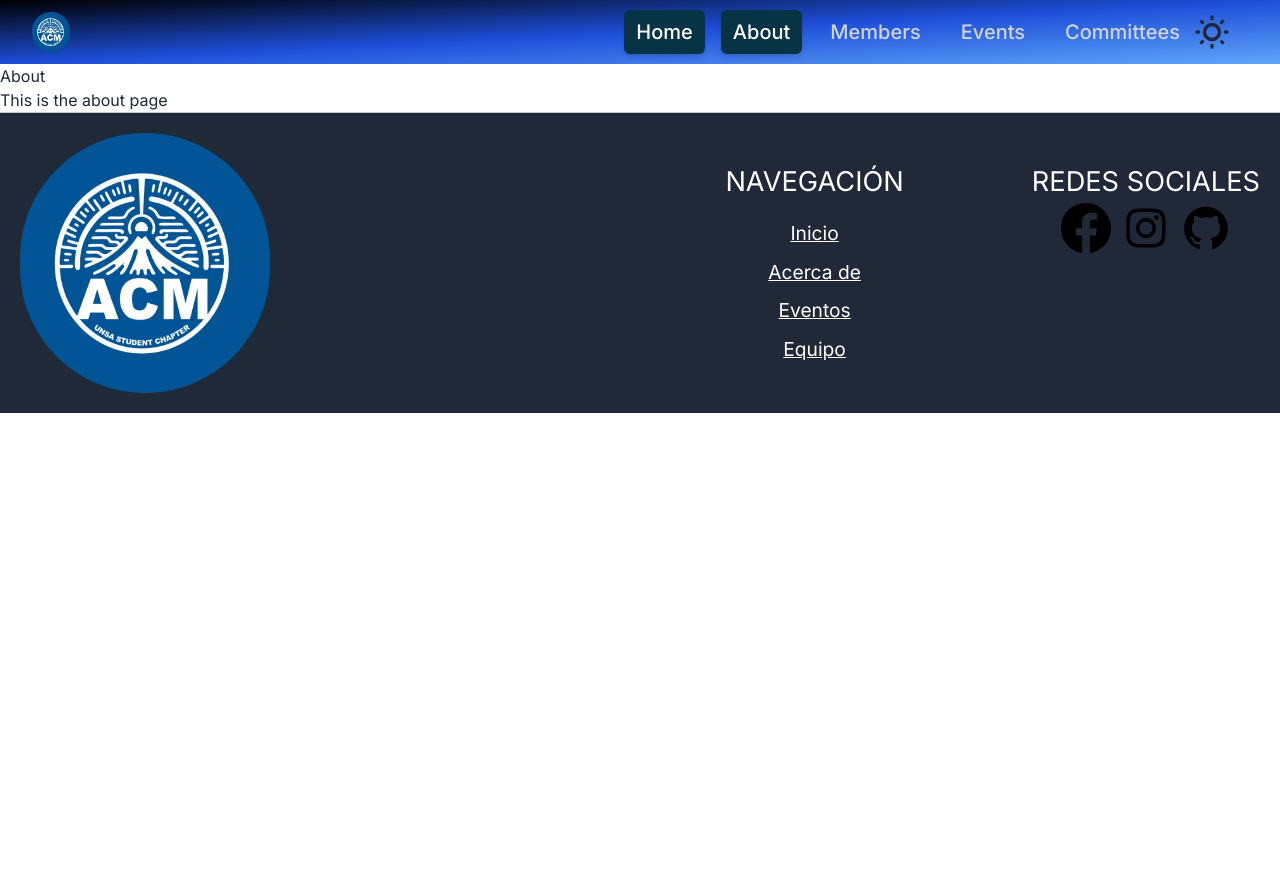
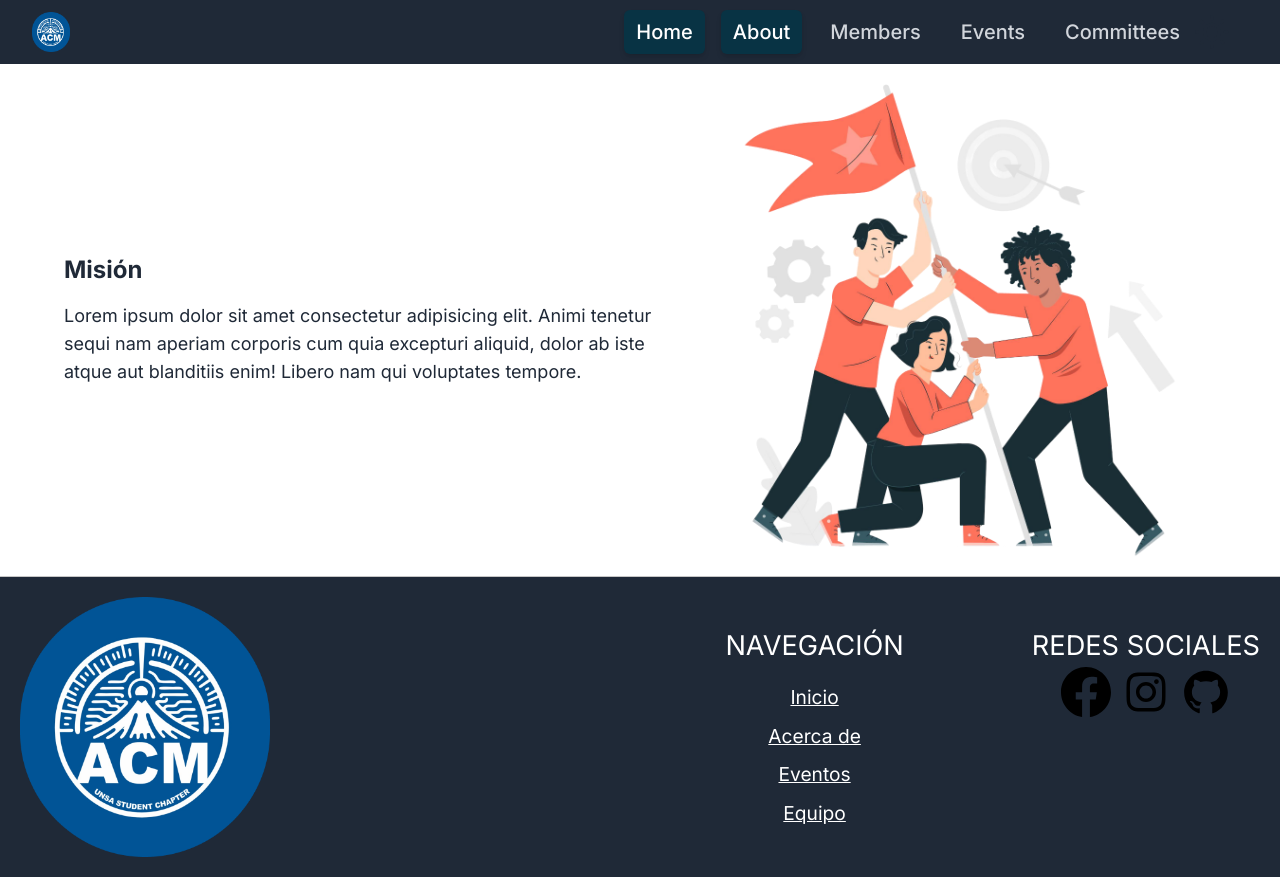
Before and after one commit to ynoacamino/acm-page, a Next.js app: page /about in a window 1280 px wide. Before the commit the page ends 800 px from the top, so only its background shows below. Built offline with nearby package versions, Linux system fonts and the light colour scheme.

Commit message:
feat: Add Mision component to AboutPage

```diff
--- a/src/app/about/page.jsx
+++ b/src/app/about/page.jsx
@@ -1,8 +1,9 @@
+import Mision from "@/components/about/Mision";
+
 export default function AboutPage() {
   return (
     <div>
-      <h1>About</h1>
-      <p>This is the about page</p>
+      <Mision/>
     </div>
   );
 }
--- a/src/components/Header.jsx
+++ b/src/components/Header.jsx
@@ -34,7 +34,7 @@ export function NavBar() {
   };
   console.log(currentNavigation);
   return (
-    <Disclosure as="nav" className="sticky top-0 z-10 bg-gradient-to-br from-black via-blue-700 to-blue-400">
+    <Disclosure as="nav" className="sticky top-0 z-10 bg-gray-800">
       {({ open }) => (
         <>
           <div className=" top-0 z-50 bg-opacity-0 ">
--- /dev/null
+++ b/src/components/about/Mision.jsx
@@ -0,0 +1,26 @@
+import React from "react";
+
+export default function Mision() {
+    return(
+        <>
+            <div className="container-section">
+                <div className="container-vision-mision flex flex-col md:flex-row items-center mx-auto justify-center">
+                    <div className="container-text md:w-1/2 md:pr-8">
+                        <h3 className="text-2xl font-bold mb-4">Misión</h3>
+                        <p className="text-lg">
+                            Lorem ipsum dolor sit amet consectetur adipisicing elit. Animi tenetur sequi nam aperiam
+                            corporis cum quia excepturi aliquid, dolor ab iste atque aut blanditiis enim! Libero nam qui
+                            voluptates tempore.
+                        </p>
+                    </div>
+
+                    <figure className="max-w-lg">
+                        <img className="h-auto max-w-full rounded-lg" src="/images/about/mision.png"
+                             alt="image description"/>
+                    </figure>
+                </div>
+            </div>
+        </>
+
+    );
+}
```
Also changed, not shown: public/images/about/mision.png (added), public/images/about/vision.png (added).
